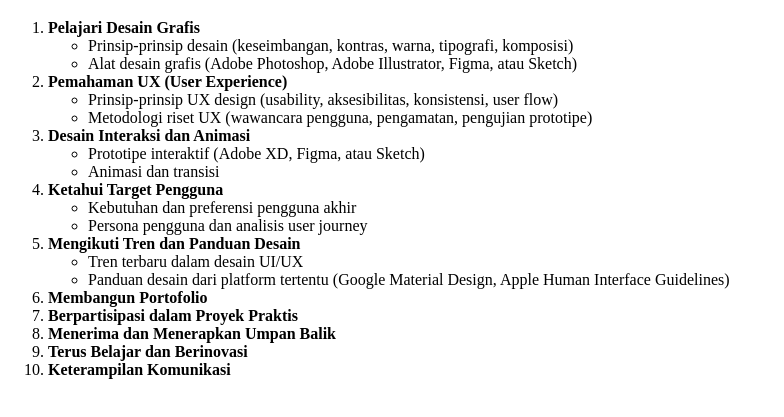
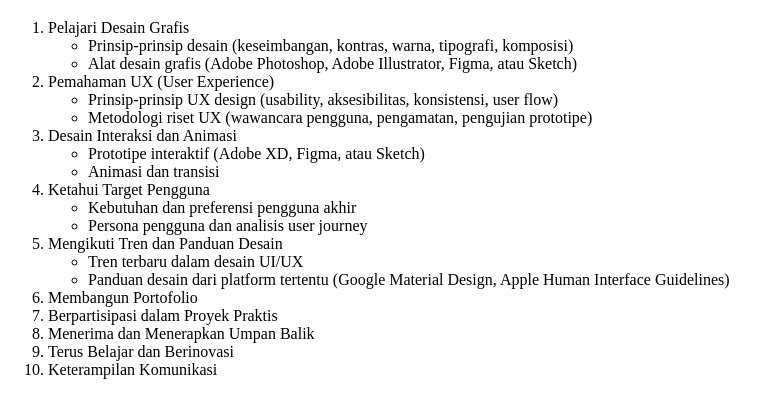
Before and after one commit to chynthia14/chynthia14.github.io, a plain HTML site: page index.html in a window 1280 px wide. Shown: the part 61-478 px from the top of the page, without its empty margins (0-784 px from the left). Drawn offline with Linux system fonts and the light colour scheme.

Commit message:
index.html

```diff
--- a/index.html
+++ b/index.html
@@ -1,46 +1,46 @@
 <!DOCTYPE html>
 <html>
 <head>
-  <title><strong>Peta Belajar Menjadi Desainer UI/UX yang Handal</strong></title>
+  <title>Peta Belajar Menjadi Desainer UI/UX yang Handal</title>
 </head>
 <body>
-  <h1><strong>Peta Belajar Menjadi Desainer UI/UX yang Handal</strong></h1>
+  <h1>Peta Belajar Menjadi Desainer UI/UX yang Handal</h1>
   <ol>
-    <li><strong>Pelajari Desain Grafis</strong>
+    <li>Pelajari Desain Grafis
       <ul>
         <li>Prinsip-prinsip desain (keseimbangan, kontras, warna, tipografi, komposisi)</li>
         <li>Alat desain grafis (Adobe Photoshop, Adobe Illustrator, Figma, atau Sketch)</li>
       </ul>
     </li>
-    <li><strong>Pemahaman UX (User Experience)</strong>
+    <li>Pemahaman UX (User Experience)
       <ul>
         <li>Prinsip-prinsip UX design (usability, aksesibilitas, konsistensi, user flow)</li>
         <li>Metodologi riset UX (wawancara pengguna, pengamatan, pengujian prototipe)</li>
       </ul>
     </li>
-    <li><strong>Desain Interaksi dan Animasi</strong>
+    <li>Desain Interaksi dan Animasi
       <ul>
         <li>Prototipe interaktif (Adobe XD, Figma, atau Sketch)</li>
         <li>Animasi dan transisi</li>
       </ul>
     </li>
-    <li><strong>Ketahui Target Pengguna</strong>
+    <li>Ketahui Target Pengguna
       <ul>
         <li>Kebutuhan dan preferensi pengguna akhir</li>
         <li>Persona pengguna dan analisis user journey</li>
       </ul>
     </li>
-    <li><strong>Mengikuti Tren dan Panduan Desain</strong>
+    <li>Mengikuti Tren dan Panduan Desain
       <ul>
         <li>Tren terbaru dalam desain UI/UX</li>
         <li>Panduan desain dari platform tertentu (Google Material Design, Apple Human Interface Guidelines)</li>
       </ul>
     </li>
-    <li><strong>Membangun Portofolio</strong></li>
-    <li><strong>Berpartisipasi dalam Proyek Praktis</strong></li>
-    <li><strong>Menerima dan Menerapkan Umpan Balik</strong></li>
-    <li><strong>Terus Belajar dan Berinovasi</strong></li>
-    <li><strong>Keterampilan Komunikasi</strong></li>
+    <li>Membangun Portofolio</li>
+    <li>Berpartisipasi dalam Proyek Praktis</li>
+    <li>Menerima dan Menerapkan Umpan Balik</li>
+    <li>Terus Belajar dan Berinovasi</li>
+    <li>Keterampilan Komunikasi</li>
   </ol>
 </body>
 </html>
```
